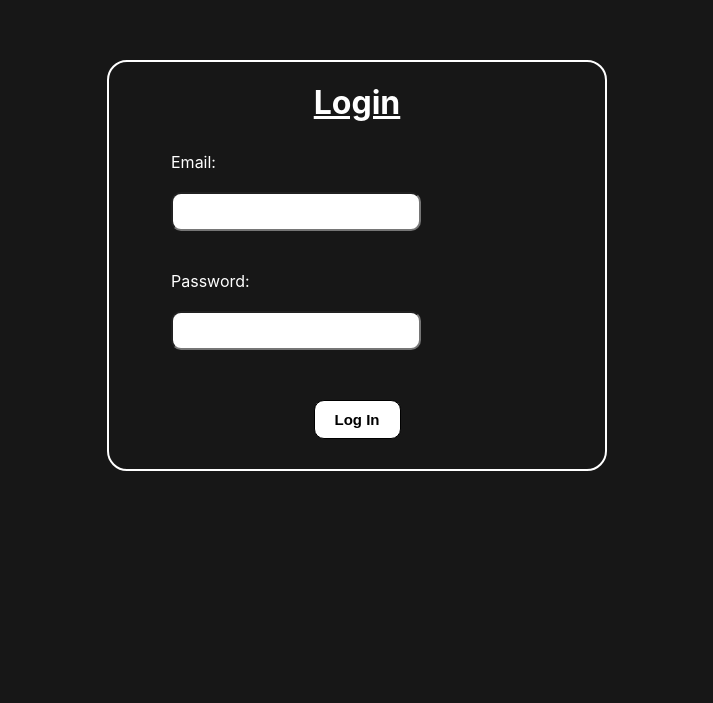
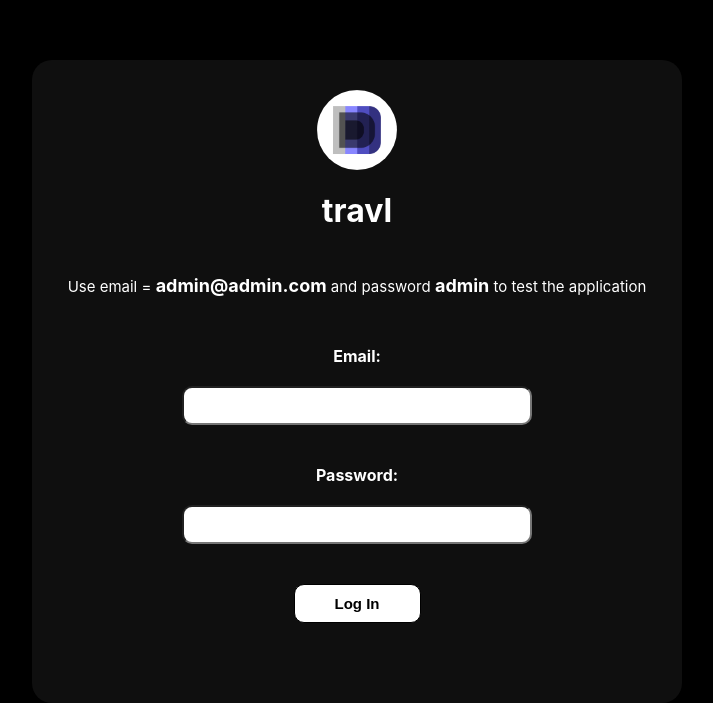
Before and after one commit to xDiegoDev/Dashboard-Miranda, a React (Create React App) app: page /login in a window 1280 px wide. Shown: the part 132-835 px from the top of the page, without its empty margins (283-996 px from the left). Before the commit the page ends 800 px from the top, so only its background shows below. Built offline with nearby package versions, Linux system fonts and the light colour scheme.

Commit message:
Improved the logins page style

```diff
--- a/src/pages/Login/Login.jsx
+++ b/src/pages/Login/Login.jsx
@@ -5,6 +5,7 @@ import { useDispatch, useSelector } from "react-redux";
 import { fetchUsersAsync, validateUserAsync } from "../../features/userSlice";
 import { StyledLogin, GlobalStyle } from "./StyledLogin";
 import { ColorRing as Loader } from "react-loader-spinner";
+import logo from "../../images/D logo.png";
 
 const Login = () => {
   const { authState, authDispatch } = useContext(AuthContext);
@@ -40,7 +41,14 @@ const Login = () => {
   }, [authState.isLoggedIn, navigate]);
 
   return (
-    <>
+    <div
+      style={{
+        backgroundColor: "black",
+        width: "100%",
+        minHeight: "100vh",
+        height: "100%",
+      }}
+    >
       <GlobalStyle />
       <StyledLogin>
         {loading ? (
@@ -53,7 +61,12 @@ const Login = () => {
           />
         ) : (
           <div className="login-form">
-            <h1>Login</h1>
+            <img src={logo} />
+            <h1>travl</h1>
+            <p>
+              Use email = <span>admin@admin.com</span> and password
+              <span> admin</span> to test the application
+            </p>
             <div className="input-container">
               <label htmlFor="email">Email:</label>
               <input
@@ -80,7 +93,7 @@ const Login = () => {
           </div>
         )}
       </StyledLogin>
-    </>
+    </div>
   );
 };
 
--- a/src/pages/Login/StyledLogin.jsx
+++ b/src/pages/Login/StyledLogin.jsx
@@ -13,25 +13,42 @@ export const StyledLogin = styled.div`
   display: flex;
   justify-content: center;
   align-items: center;
-  width: 50%;
-  max-width: 500px;
-  border: 2px solid white;
+  width: 80%;
+  max-width: 650px;
+  /* border: 2px solid white; */
   border-radius: 20px;
   text-align: center;
   margin: auto;
   margin-top: 15%;
+  background-color: #0f0f0f;
+
+  p {
+    margin-bottom: 50px;
+    font-size: 15px;
+  }
+
+  span {
+    font-weight: bold;
+    font-size: 18px;
+  }
+
+  img {
+    width: 80px;
+    margin-top: 30px;
+    border-radius: 100px;
+  }
 
   h1 {
     color: white;
     margin-bottom: 30px;
-    text-decoration: underline;
   }
   label {
     margin-bottom: 20px;
+    font-weight: bold;
   }
 
   .login-form {
-    width: 50%;
+    width: 100%;
     display: flex;
     flex-direction: column;
     align-items: center;
@@ -41,11 +58,11 @@ export const StyledLogin = styled.div`
   .input-container {
     display: flex;
     flex-direction: column;
-    align-items: flex-start;
-    width: 150%;
+    margin: auto;
     margin-bottom: 40px;
+
     input {
-      width: 250px;
+      width: 350px;
       padding: 10px;
       border-radius: 10px;
     }
@@ -53,13 +70,20 @@ export const StyledLogin = styled.div`
 
   button {
     align-self: center;
-    margin-top: 10px;
-    margin-bottom: 30px;
-    padding: 10px 20px;
+    margin-bottom: 80px;
+    padding: 10px 40px;
     font-size: 15px;
     font-weight: bold;
     background-color: white;
     border-radius: 10px;
     border: 1px solid black;
+    transition: 0.1s;
+  }
+
+  button:hover {
+    border: 1px solid white;
+    background-color: #000000;
+    color: white;
+    padding: 15px 60px;
   }
 `;
```
